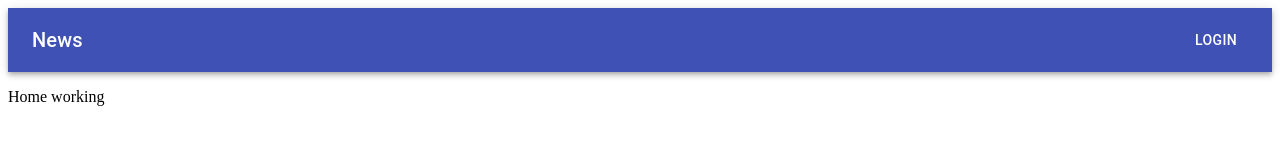
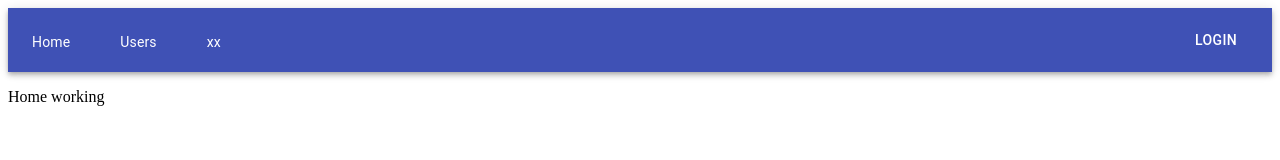
Before and after one commit to Patryk-Rozwadowski/MERN, a React (Create React App) app in the folder client/: page / in a window 1280 px wide. Shown: the top 160 px of the page. Built offline with nearby package versions, Linux system fonts and the light colour scheme.

Commit message:
Add navLinks

```diff
--- a/client/src/shared/Nav/Nav.js
+++ b/client/src/shared/Nav/Nav.js
@@ -1,9 +1,13 @@
 import React from 'react';
+import { NavLink } from 'react-router-dom';
+
 import { makeStyles } from '@material-ui/core/styles';
 import AppBar from '@material-ui/core/AppBar';
 import Toolbar from '@material-ui/core/Toolbar';
 import Typography from '@material-ui/core/Typography';
 import Button from '@material-ui/core/Button';
+
+import Links from './NavLink';
 
 const useStyles = makeStyles(theme => ({
     root: {
@@ -14,6 +18,7 @@ const useStyles = makeStyles(theme => ({
     },
     title: {
         flexGrow: 1,
+        color: 'white',
     },
 }));
 
@@ -23,10 +28,23 @@ const Nav = (props) => {
     return (
         <div className={classes.root}>
             <AppBar position="static">
-                <Toolbar>
+                <Toolbar color='secondary'>
                     <Typography variant="h6" className={classes.title}>
-                        News
+
+                        <NavLink className={classes.title} to='/'>
+                            <Links to='/'> Home </Links>
+                        </NavLink>
+
+                        <NavLink to='/users' className={classes.title} to='/'>
+                            <Links> Users </Links>
+                        </NavLink>
+
+                        <NavLink className={classes.title} to='/'>
+                            <Links to='/'> xx </Links>
+                        </NavLink>
+
                     </Typography>
+
                     <Button color="inherit">Login</Button>
                 </Toolbar>
             </AppBar>
--- /dev/null
+++ b/client/src/shared/Nav/NavLink.js
@@ -0,0 +1,29 @@
+/* eslint-disable jsx-a11y/anchor-is-valid */
+import React from 'react';
+import Link from '@material-ui/core/Link';
+import { makeStyles } from '@material-ui/core/styles';
+
+
+const useStyles = makeStyles(() => ({
+    title: {
+        flexGrow: 1,
+        color: 'white',
+        marginRight: '50px',
+    },
+}));
+
+const Links = (props) => {
+    const classes = useStyles();
+
+    return (
+        <Link
+            component="button"
+            variant="body2"
+            className={classes.title}
+        >
+            {props.children}
+    </Link>
+    );
+}
+
+export default Links;
```
Also changed, not shown: 2 other files (tests, documents, lock files or other folders).
